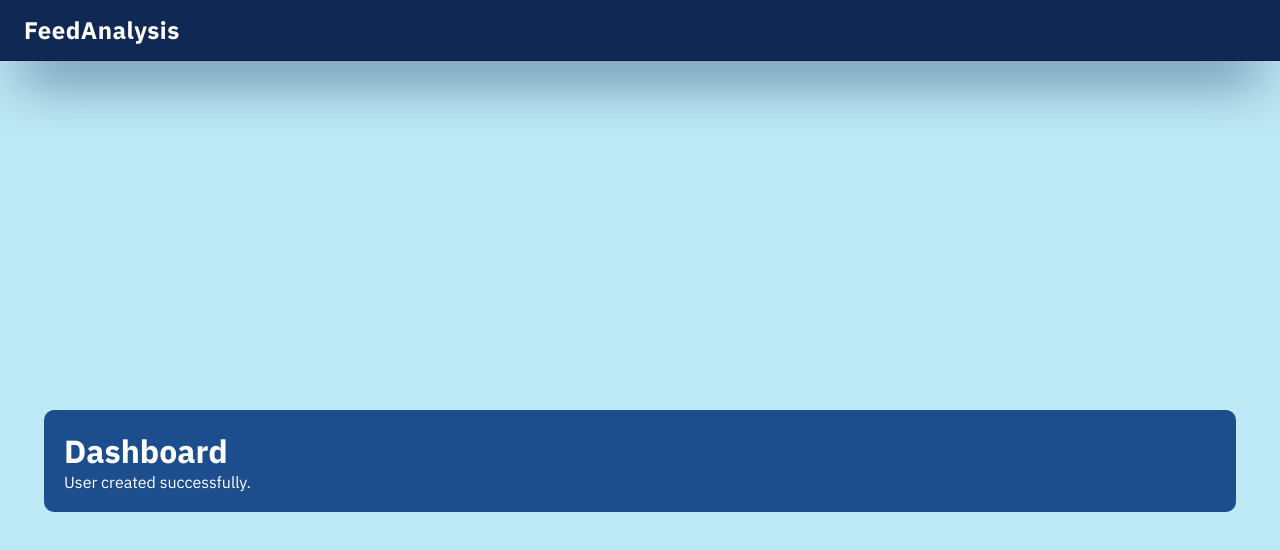
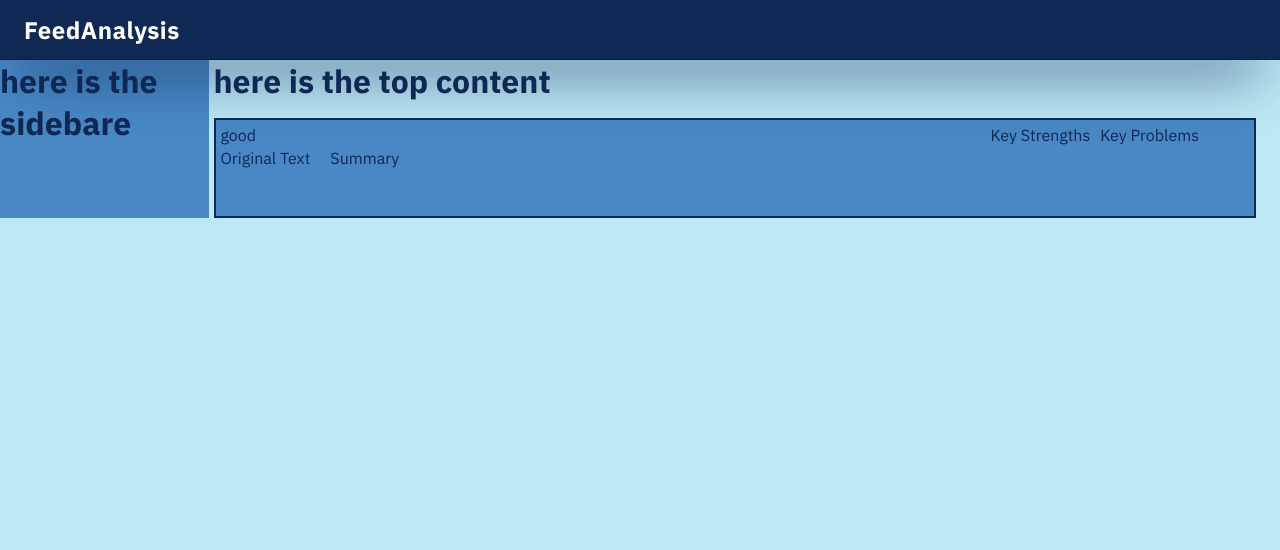
Before and after one commit to MOHAMMED-MAHER-BATIS/FeedAnalysis, a Next.js app: page /dashboard in a window 1280 px wide. Shown: the top 550 px of the page. Built offline with nearby package versions, Linux system fonts and the light colour scheme; no server answers.

Commit message:
create the UI for the feedback card in the dashboard

```diff
--- a/app/dashboard/page.tsx
+++ b/app/dashboard/page.tsx
@@ -1,29 +1,5 @@
+import React from "react";
+import Dashboard from "@/components/dashBoard/mainDashBoard/dashBoard";
 export default function DashboardPage() {
-  return (
-    <main
-      style={{
-        background: "var(--color-primary-100)",
-        width: "100%",
-        height: "100vh",
-        display: "flex",
-        flexDirection: "column",
-        alignItems: "center",
-        justifyContent: "center",
-      }}
-    >
-      <div
-        style={{
-          width: " 90vw",
-          height: "500 px",
-          backgroundColor: "var(--color-primary-700)",
-          borderRadius: "10px",
-          padding: "20px",
-          color: "white",
-        }}
-      >
-        <h1>Dashboard</h1>
-        <p>User created successfully.</p>
-      </div>
-    </main>
-  );
+  return <Dashboard />;
 }
--- a/components/dashBoard/feedBackPortal.css
+++ b/components/dashBoard/feedBackPortal.css
@@ -16,7 +16,7 @@ main {
   display: flex;
   flex-direction: column;
   gap: 16px;
-  width: 500px;
+  width: 700px;
   margin-top: 100px;
 }
 
--- /dev/null
+++ b/components/dashBoard/mainDashBoard/dashBoard.css
@@ -0,0 +1,29 @@
+* {
+  margin: 0;
+  padding: 0;
+  box-sizing: border-box;
+}
+
+body {
+  background: var(--color-primary-100);
+}
+
+main {
+  display: flex;
+  flex-direction: row;
+  gap: 5px;
+  width: 100%;
+}
+
+.sidebar {
+  width: 20%;
+  background-color: var(--color-primary-500);
+}
+
+.mainContent {
+  width: 100%;
+  margin-right: 24px;
+  display: flex;
+  flex-direction: column;
+  gap: 1rem;
+}
--- /dev/null
+++ b/components/dashBoard/mainDashBoard/dashBoard.tsx
@@ -0,0 +1,23 @@
+import "./dashBoard.css";
+import FeedbackCard from "./ui/feedBackCard";
+export default function Dashboard() {
+  return (
+    <main>
+      {/* sidebare */}
+      <div className="sidebar">
+        <h1>here is the sidebare</h1>
+      </div>
+      {/* main content */}
+      <div className="mainContent">
+        {/* top content */}
+        <div className="topContent">
+          <h1>here is the top content</h1>
+        </div>
+        {/* bottom content */}
+        <div className="bottomContent">
+          <FeedbackCard />
+        </div>
+      </div>
+    </main>
+  );
+}
--- /dev/null
+++ b/components/dashBoard/mainDashBoard/ui/feedBackCard.css
@@ -0,0 +1,72 @@
+* {
+  margin: 0;
+  padding: 0;
+  box-sizing: border-box;
+}
+
+.feedbackCard {
+  width: 100%;
+  min-height: 100px;
+  max-height: 250px;
+  display: flex;
+  flex-direction: row;
+  align-items: stretch;
+  gap: 20px;
+  background-color: var(--color-primary-500);
+  padding: 5px;
+  border: 2px solid var(--color-primary-900);
+  overflow: hidden;
+}
+
+.liftside {
+  display: flex;
+  flex-direction: column;
+  flex: 1;
+  max-width: 70%;
+  min-width: 0;
+  order: 1;
+  gap: 2.5px;
+}
+
+.original_text {
+  font-size: 16px;
+  color: var(--color-primary-900);
+  max-width: 70%;
+  overflow: hidden;
+}
+
+.summary {
+  font-size: 16px;
+  color: var(--color-primary-900);
+  max-width: 30%;
+  overflow: hidden;
+}
+
+.bottomside {
+  display: flex;
+  flex-direction: row;
+  justify-content: flex-start;
+  gap: 20px;
+  width: 100%;
+  min-width: 0;
+}
+
+.keyContaner {
+  display: flex;
+  flex-direction: row;
+  justify-content: center;
+  width: 100%;
+  max-width: 30%;
+  min-width: 0;
+  gap: 10px;
+  order: 2;
+}
+
+.original_text,
+.summary,
+.key_strengths,
+.key_problems {
+  white-space: normal;
+  word-break: break-word;
+  overflow-wrap: anywhere;
+}
--- /dev/null
+++ b/components/dashBoard/mainDashBoard/ui/feedBackCard.tsx
@@ -0,0 +1,21 @@
+import React from "react";
+import "./feedBackCard.css";
+export default function FeedbackCard() {
+  return (
+    <div className="feedbackCard">
+      <div className="liftside">
+        <div>
+          <div className="sentimentbadge">good</div>
+        </div>
+        <div className="bottomside">
+          <div className="original_text">Original Text</div>
+          <div className="summary"> Summary</div>
+        </div>
+      </div>
+      <div className="keyContaner">
+        <div className="key_strengths">Key Strengths</div>
+        <div className="key_problems">Key Problems</div>
+      </div>
+    </div>
+  );
+}
--- a/components/ui/navBar.css
+++ b/components/ui/navBar.css
@@ -83,17 +83,13 @@
   font-weight: 600;
   text-decoration: none;
   border: none;
-
-  transition:
-    background-color 0.2s ease,
-    border-color 0.2s ease,
-    transform 0.2s ease;
 }
 
 .logout:hover {
-  background-color: #ffffff;
+  background-color: rgba(255, 255, 255, 0.35);
   border-color: var(--color-primary-500);
   transform: translateY(-1px);
+  color: white;
 }
 
 @media (max-width: 640px) {
--- a/components/ui/navBar.tsx
+++ b/components/ui/navBar.tsx
@@ -3,17 +3,20 @@ import React from "react";
 import Link from "next/link";
 import { getAuth, onAuthStateChanged, User } from "firebase/auth";
 import { app } from "../../config/firebase";
+import { useRouter } from "next/navigation";
 import "./navBar.css";
 
 export default function NavBar() {
   const [isLoggedIn, setIsLoggedIn] = React.useState(false);
   const [isReady, setIsReady] = React.useState(false);
+  const router = useRouter();
 
   React.useEffect(() => {
     const auth = getAuth(app);
     const unsubscribe = onAuthStateChanged(auth, (user: User | null) => {
       if (user) {
         setIsLoggedIn(true);
+        router.push("/dashboard");
       } else {
         setIsLoggedIn(false);
       }
```
Also changed, not shown: components/dashBoard/mainDashBoard/ui/quickGraph.css (added), components/dashBoard/mainDashBoard/ui/quickGraph.tsx (added), components/dashBoard/mainDashBoard/ui/sideBar.css (added), components/dashBoard/mainDashBoard/ui/sideBar.tsx (added).
